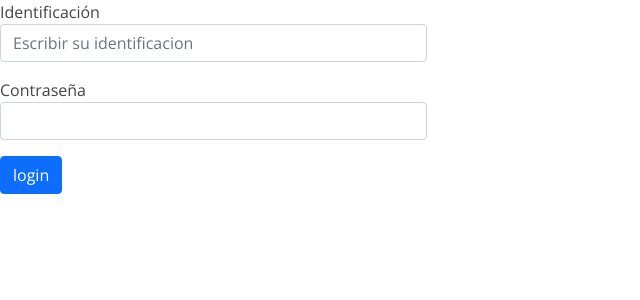
After one commit to winsignares/webtwit, a PHP site: page /login.php in a window 1280 px wide. The commit adds this page. Shown: the top 300 px of the page, without its empty margins (0-640 px from the left). Run offline with PHP 8.4, Linux system fonts and the light colour scheme; some libraries are stand-ins or nearby versions.

Commit message:
Cambio login  a mysql

```diff
--- a/Backend/Personas/guardar.php
+++ b/Backend/Personas/guardar.php
@@ -35,5 +35,5 @@
         echo " el error es: ". $e->getMessage();
     }
 
-
+   $db->close();
 ?>
--- a/Frontend/index.php
+++ b/Frontend/index.php
@@ -36,6 +36,7 @@
 
     <button class="btn btn-primary" type="submit">Submit form</button>
 </form>
+<a href="login.php" class="btn btn-primary">login</a>
 <?php
     include_once('Componentes/foot.php');
 ?>
--- /dev/null
+++ b/Frontend/login.php
@@ -0,0 +1,26 @@
+<?php
+    include_once('Componentes/head.php');
+?>
+<form method="POST" action="../Backend/Personas/login.php">
+    <div class="form-row">
+    <div class="col-md-4 mb-3">
+            <label for="validationDefault01">
+                Identificación
+            </label>
+            <input type="text" class="form-control" id="identificacion" name="identificacion" placeholder="Escribir su identificacion" value=""
+                required>
+        </div>
+
+        <div class="col-md-4 mb-3">
+            <label for="validationDefault02">Contraseña</label>
+            <input type="password" class="form-control" id="password" name="password" value=""
+                required>
+        </div>
+
+
+    <button class="btn btn-primary" type="submit">login</button>
+</form>
+
+<?php
+    include_once('Componentes/foot.php');
+?>
```
Also changed, not shown: Backend/Personas/login.php (added, +24 -0 lines), Frontend/cpanel.php (added, +12 -0 lines).
